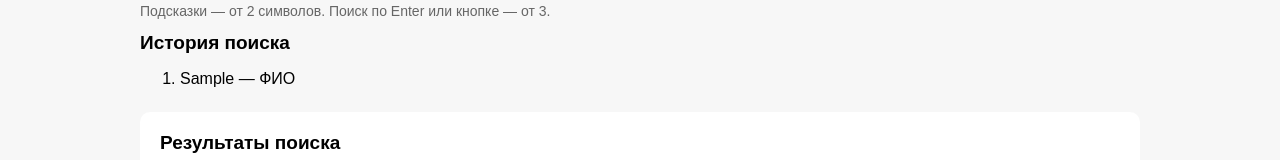
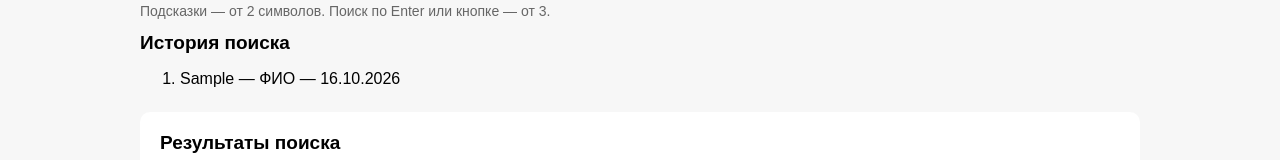
Before and after one commit to whyamiherewhyamihere/phonebook, a React (Vite) app: page / in a window 1280 px wide. Both pictures are taken after typing "Sample" into the empty fields and a click on the button "Поиск". Shown: the part 251-411 px from the top of the page. Built offline with nearby package versions, Linux system fonts and the light colour scheme.

Commit message:
Добавить дату запроса

```diff
--- a/src/components/SearchHistory/SearchHistory.tsx
+++ b/src/components/SearchHistory/SearchHistory.tsx
@@ -7,9 +7,11 @@ export function SearchHistory() {
     return state.searchHistory;
   });
 const historyItems = searchHistory.map(function (entry, index){
+   const date = new Date(entry.createdAt);
+    const formattedDate = date.toLocaleDateString('ru-RU');
     return(
         <li key={index}>
-            {entry.value} — {categoryLabels[entry.category]}
+            {entry.value} — {categoryLabels[entry.category]} — {formattedDate}
         </li>
     );
 }
--- a/src/store/phonebookStore.ts
+++ b/src/store/phonebookStore.ts
@@ -1,5 +1,5 @@
 import { create } from 'zustand';
-import type { CATEGORIES, Employee, SearchParams } from '../types';
+import type { CATEGORIES, Employee, SearchParams, SearchHistoryEntry } from '../types';
 import { employees } from '../data/employees';
 import { searchEmployees } from '../utils/searchEmployees';
 
@@ -9,7 +9,7 @@ interface PhonebookState {
   EmployeesListLimit: Employee[];
   employeesList: Employee[];
   submittedSearch: SearchParams | null;
-  searchHistory: SearchParams[];
+  searchHistory: SearchHistoryEntry[];
   setSearchFieldText: (value: string) => void;
   setCategory: (category: CATEGORIES) => void;
   clearEmployeesListLimit: () => void;
@@ -56,6 +56,7 @@ export const usePhonebookStore = create<PhonebookState>((set) => ({
     const newSearch = {
       value: trimmed,
       category: category,
+      createdAt: new Date().toISOString(),
     };
 
     set(function (state) {
--- a/src/types.ts
+++ b/src/types.ts
@@ -16,6 +16,12 @@ export interface SearchParams {
   category: CATEGORIES;
 }
 
+export interface SearchHistoryEntry {
+  value: string;
+  category: CATEGORIES;
+  createdAt: string;
+}
+
 export const categoryLabels: Record<CATEGORIES, string> = {
   fullName: 'ФИО',
   position: 'Должность',
```
